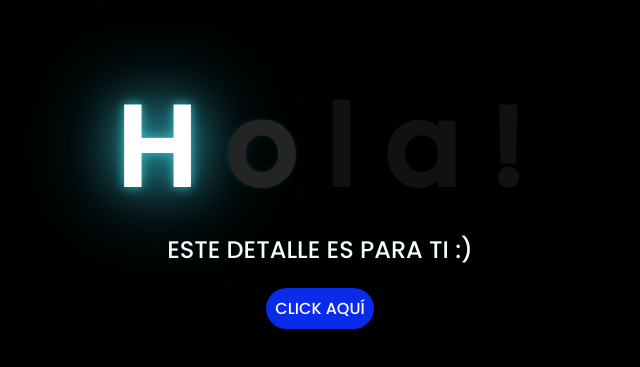
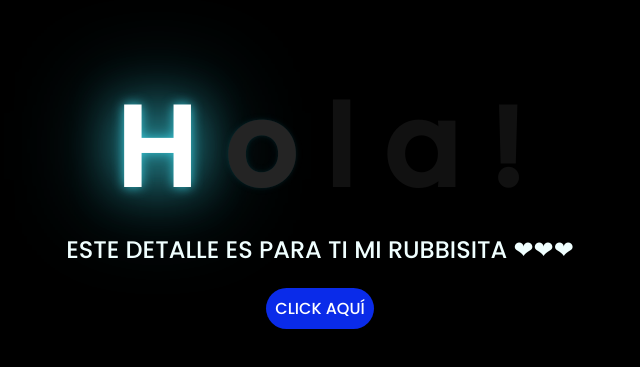
Before and after one commit to K3ury99/Flores_Amarillas_R, a plain HTML site: page index.html in a window 1280 px wide. Shown: the part 139-506 px from the top of the page, without its empty margins (328-968 px from the left). Drawn offline with Linux system fonts and the light colour scheme.

Commit message:
Update index.html

```diff
--- a/index.html
+++ b/index.html
@@ -19,7 +19,7 @@
         <span>!</span>
     </div>
     <div class="description">
-        <span>ESTE DETALLE ES PARA TI :)</span>
+        <span>ESTE DETALLE ES PARA TI MI RUBBISITA ❤❤❤</span>
     </div>
     <div class="button">
         <button class="botones">
```
